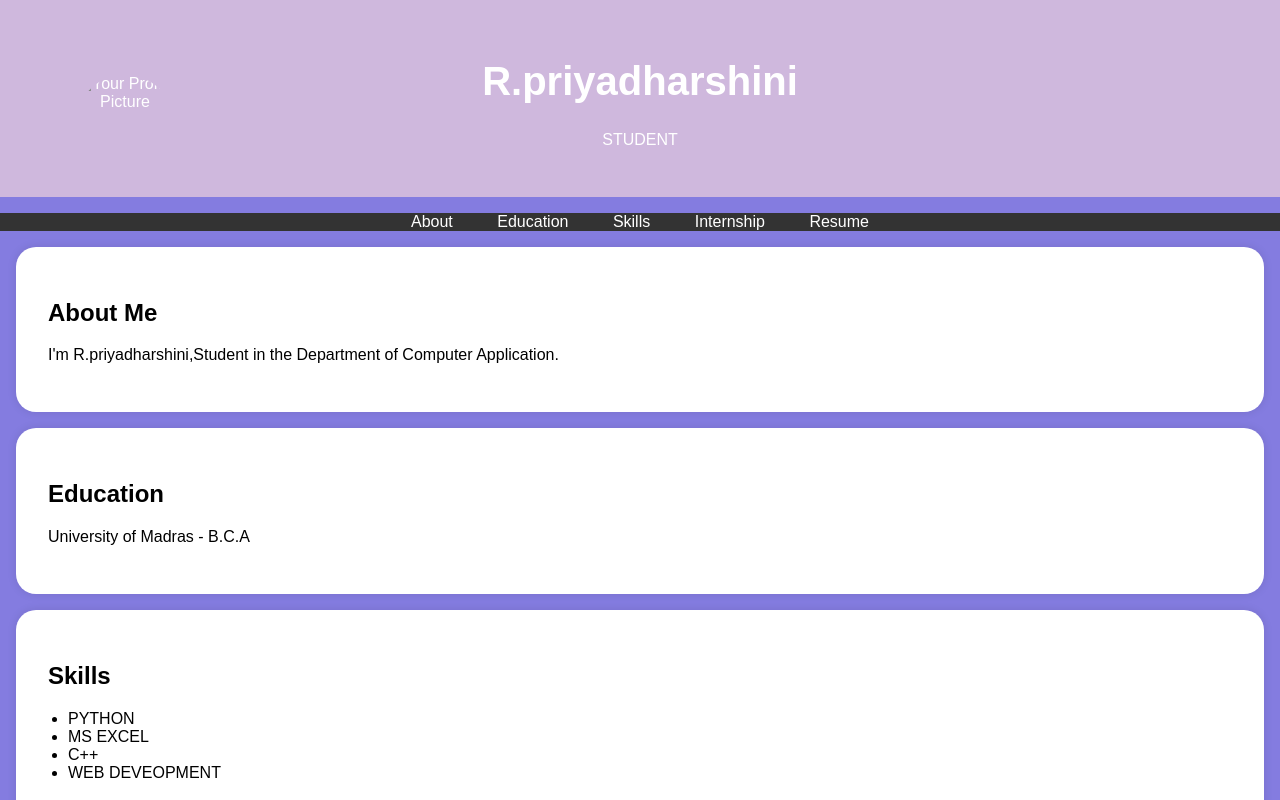
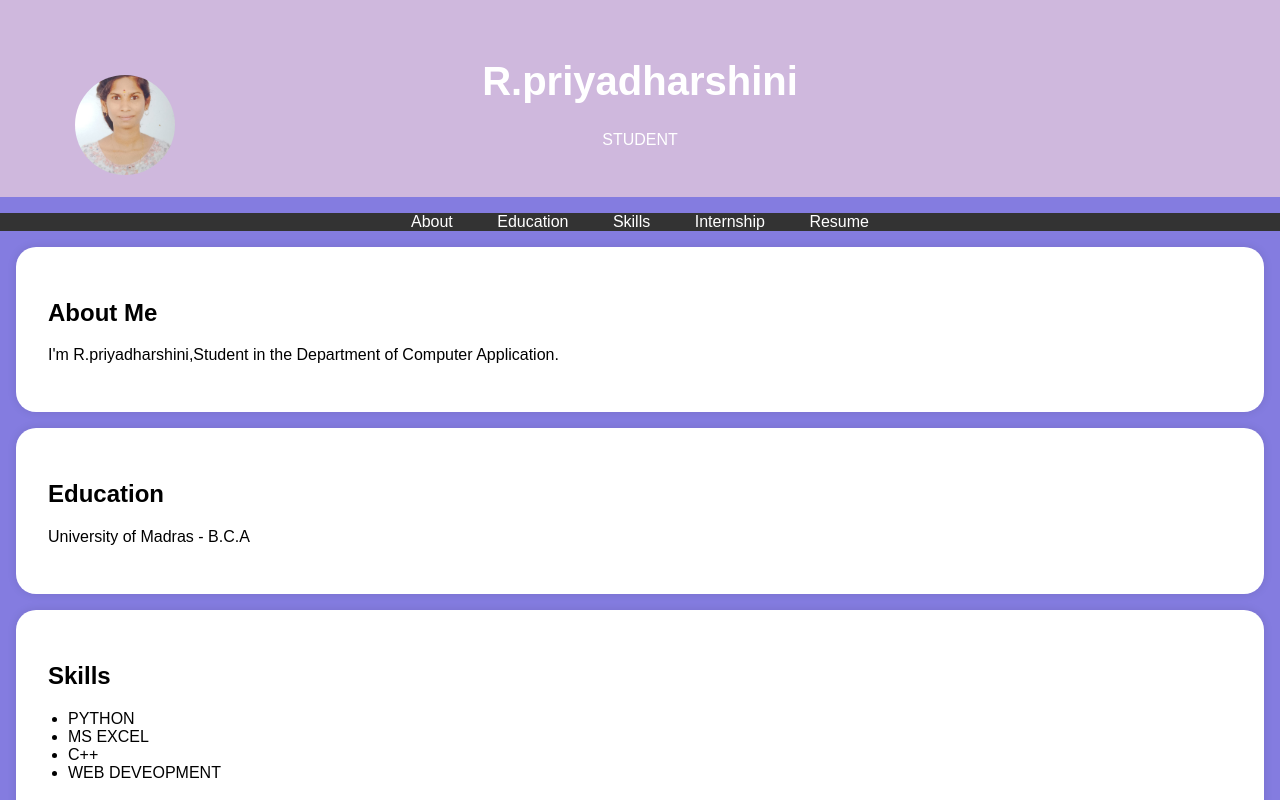
Before and after one commit to priyadharshini232006/repository10, a plain HTML site: page index.html in a window 1280 px wide. Shown: the top 800 px of the page. Drawn offline with Linux system fonts and the light colour scheme.

Commit message:
Update index.html
some changes made

```diff
--- a/index.html
+++ b/index.html
@@ -95,7 +95,7 @@
     <header>
         <div class="header-content">
             <!-- Add your profile picture here -->
-            <img src="priya.jpeg" alt="Your Profile Picture" class="profile-picture">
+            <img src="priya.jpg" alt="Your Profile Picture" class="profile-picture">
             <h1>R.priyadharshini</h1>
             <p>STUDENT</p>
         </div>
```
